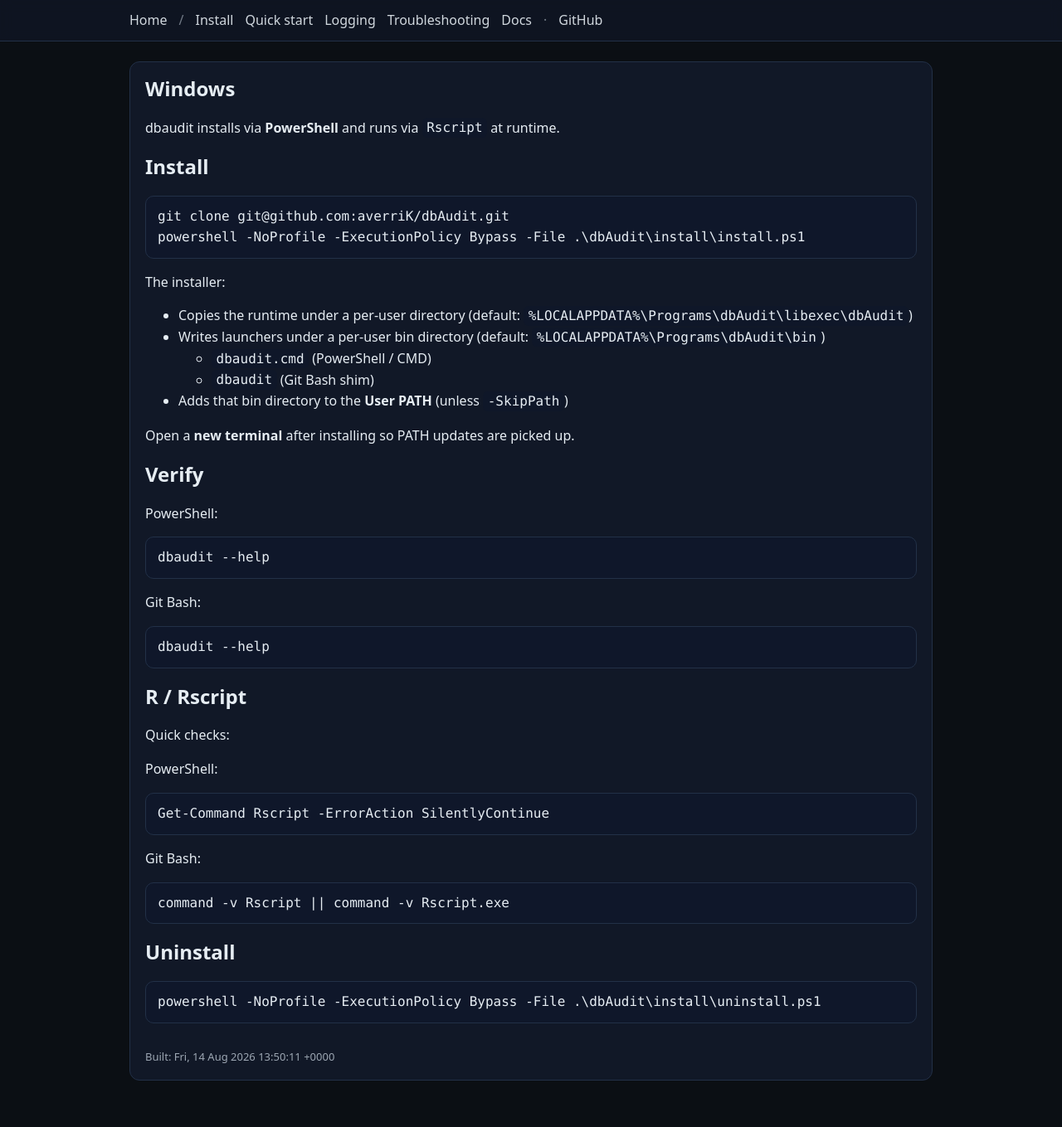
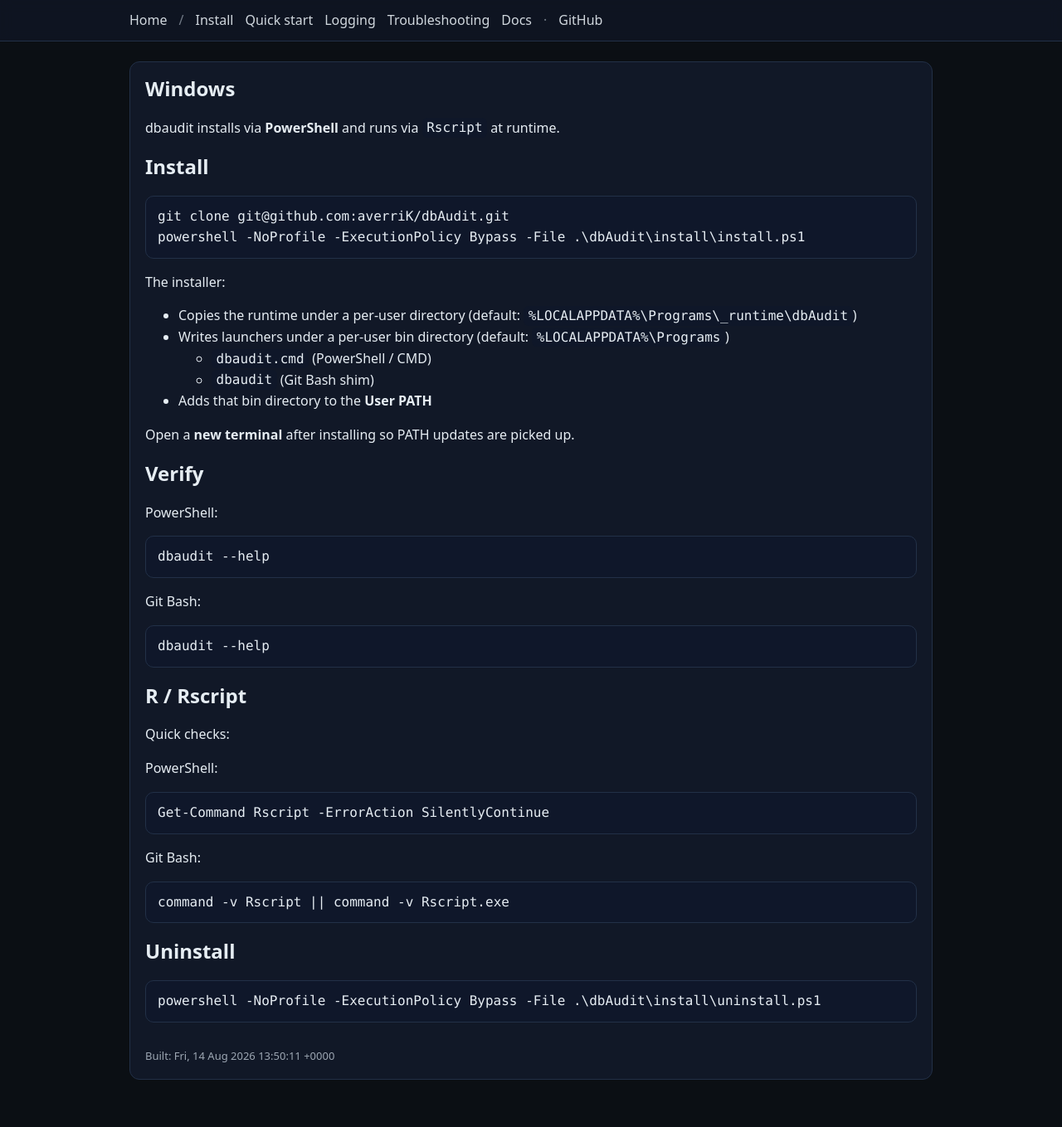
Before and after one commit to averriK/dbAudit, a Jekyll site: the page built from docs/windows.md, in a window 1280 px wide. Shown: the whole page at 83% size. Built offline with Jekyll 4.4.1, drawn with Linux system fonts in a browser that asks for light colours.

Commit message:
Prepare the Windows installer for the three-domain CLI
install.ps1 now ships inst/ alongside R/ and the entrypoint, mirroring the
install.sh fix, so the piezometer manifest reaches Windows installs. The
documented -SkipPath switch never existed in the script and is removed
from README and docs; the documented default paths now match the script's
real defaults (%LOCALAPPDATA%\Programs and _runtime\dbAudit). readxl and
jsonlite join the CLI auto-install list and the --check report: the
piezometer contract needs them and Windows installs already use binary
packages. PowerShell syntax and the cmd/Git Bash slug forwarding remain to
be validated on the user's Parallels VM, last per the recorded protocol.

```diff
--- a/docs/windows.md
+++ b/docs/windows.md
@@ -17,11 +17,11 @@
 
 The installer:
 
-- Copies the runtime under a per-user directory (default: `%LOCALAPPDATA%\Programs\dbAudit\libexec\dbAudit`)
-- Writes launchers under a per-user bin directory (default: `%LOCALAPPDATA%\Programs\dbAudit\bin`)
+- Copies the runtime under a per-user directory (default: `%LOCALAPPDATA%\Programs\_runtime\dbAudit`)
+- Writes launchers under a per-user bin directory (default: `%LOCALAPPDATA%\Programs`)
   - `dbaudit.cmd` (PowerShell / CMD)
   - `dbaudit` (Git Bash shim)
-- Adds that bin directory to the **User PATH** (unless `-SkipPath`)
+- Adds that bin directory to the **User PATH**
 
 Open a **new terminal** after installing so PATH updates are picked up.
 
```
Also changed, not shown: docs/install.md (+1 -1 lines), README.md, 3 other files.
